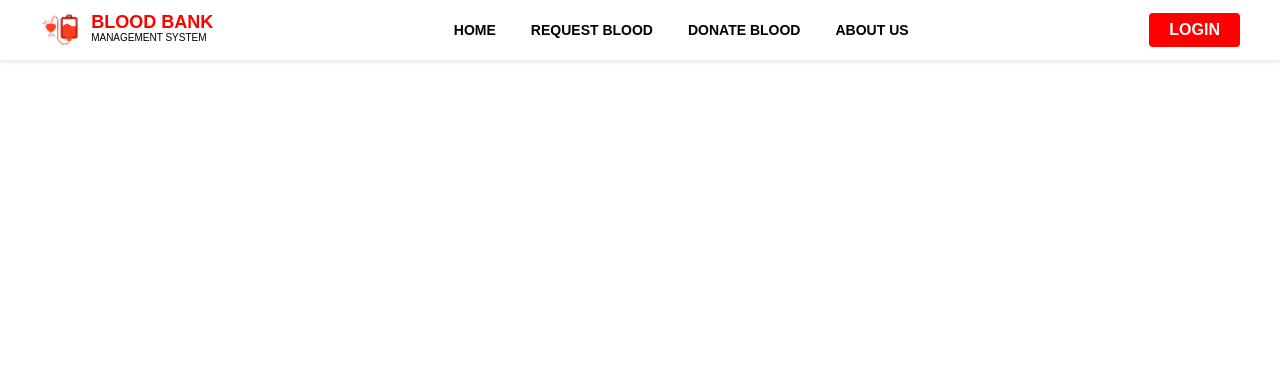
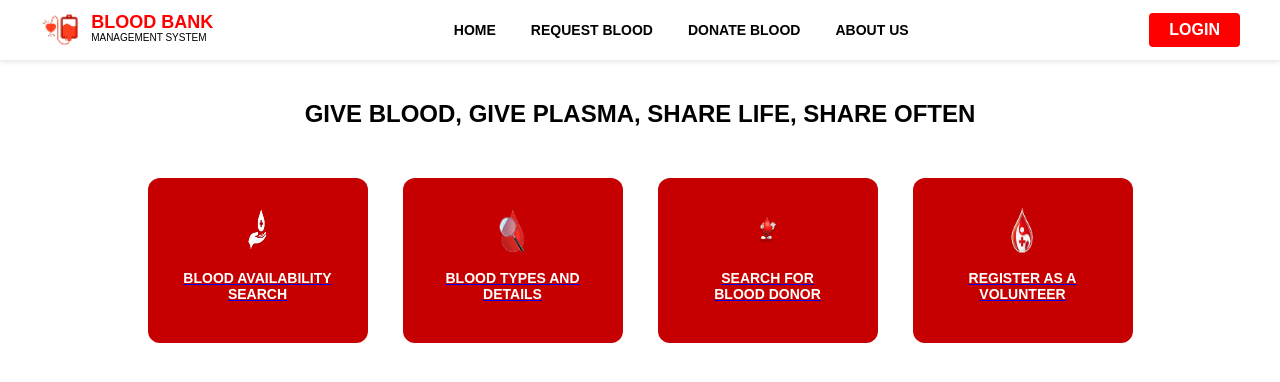
Before and after one commit to san413/bms-project, a Django app: page / in a window 1280 px wide. Shown: the top 382 px of the page. Run offline with Django 5.2, Linux system fonts and the light colour scheme.

Commit message:
added four icon header down

```diff
--- a/home/templates/home/index.html
+++ b/home/templates/home/index.html
@@ -62,6 +62,7 @@
             font-weight: bold;
             text-decoration: none;
         }
+
     </style>
 </head>
 
@@ -89,3 +90,80 @@
 
 </body>
 </html>
+<!-- 4 BOX OPTIONS SECTION -->
+<style>
+.option-container {
+    display: flex;
+    justify-content: center;
+    gap: 35px;
+    margin-top: 50px;
+    margin-bottom: 50px;
+}
+
+.option-box {
+    width: 220px;
+    height: 140px;
+    background: #c60000;
+    border-radius: 12px;
+    text-align: center;
+    color: white;
+    padding-top: 25px;
+    cursor: pointer;
+    transition: 0.3s;
+}
+
+.option-box:hover {
+    background: #ff0000;
+    transform: scale(1.05);
+}
+
+.option-box img {
+    width: 45px;
+    margin-bottom: 10px;
+}
+
+.option-title {
+    font-size: 14px;
+    font-weight: bold;
+}
+</style>
+
+<div style="text-align:center; margin-top:40px;">
+    <h2>GIVE BLOOD, GIVE PLASMA, SHARE LIFE, SHARE OFTEN</h2>
+</div>
+
+<div class="option-container">
+
+    <!-- 1: BLOOD AVAILABILITY SEARCH -->
+    <a href="/search-blood">
+        <div class="option-box">
+            <img src="/static/home/box1.png" alt="Blood Availability" width="98" height="53">
+            <div class="option-title">BLOOD AVAILABILITY<br>SEARCH</div>
+        </div>
+    </a>
+
+    <!-- 2: BLOOD TYPES AND DETAILS -->
+    <a href="/blood-types">
+        <div class="option-box">
+            <img src="/static/home/box2.png" alt="Blood Types"width="98" height="53">
+            <div class="option-title">BLOOD TYPES AND<br>DETAILS</div>
+        </div>
+    </a>
+
+    <!-- 3: SEARCH FOR BLOOD DONOR -->
+    <a href="/donor-search">
+        <div class="option-box">
+            <img src="/static/home/box3.png" alt="Search Donor"width="98" height="53">
+            <div class="option-title">SEARCH FOR<br>BLOOD DONOR</div>
+        </div>
+    </a>
+
+    <!-- 4: REGISTER AS VOLUNTEER -->
+    <a href="/register-volunteer">
+        <div class="option-box">
+            <img src="/static/home/box4.png" alt="Volunteer"width="98" height="53">
+            <div class="option-title">REGISTER AS A<br>VOLUNTEER</div>
+        </div>
+    </a>
+
+</div>
```
Also changed, not shown: home/static/home/box1.png (added), home/static/home/box2.png (added), home/static/home/box3.png (added), home/static/home/box4.png (added).
